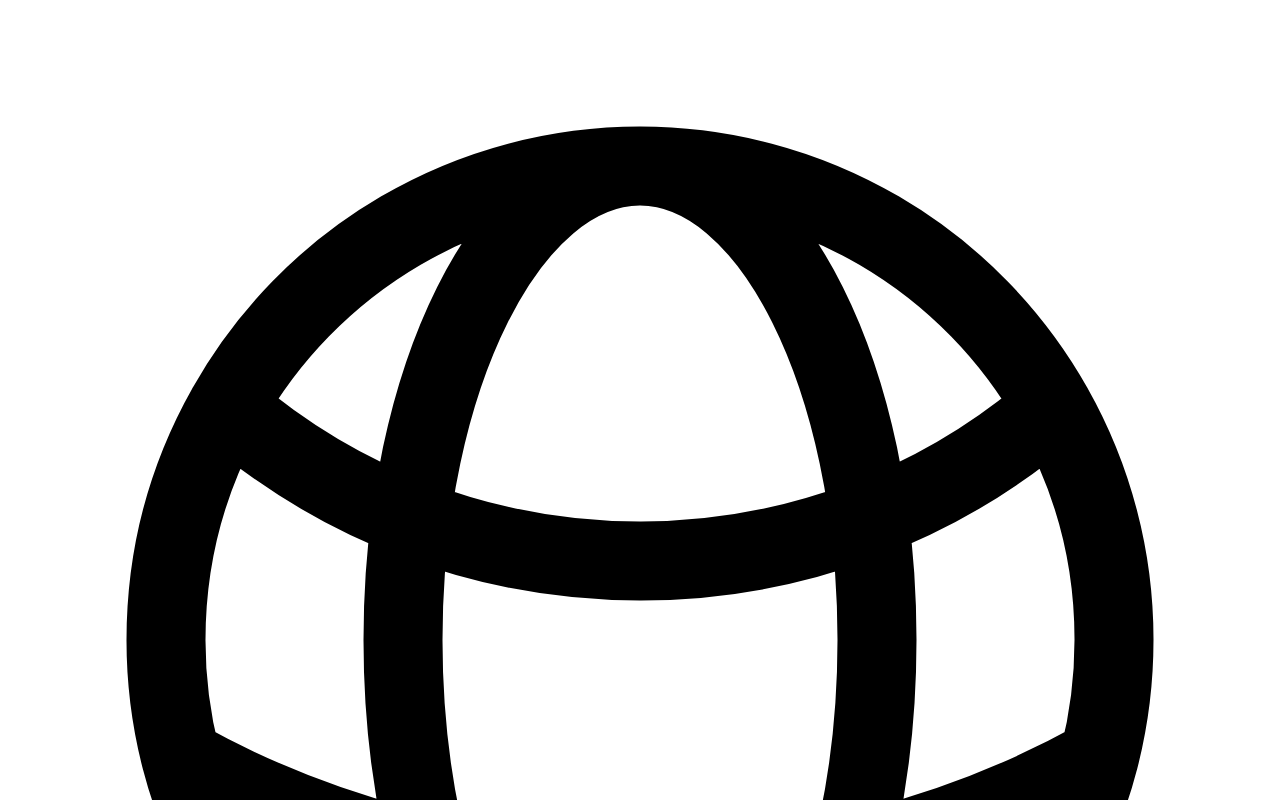
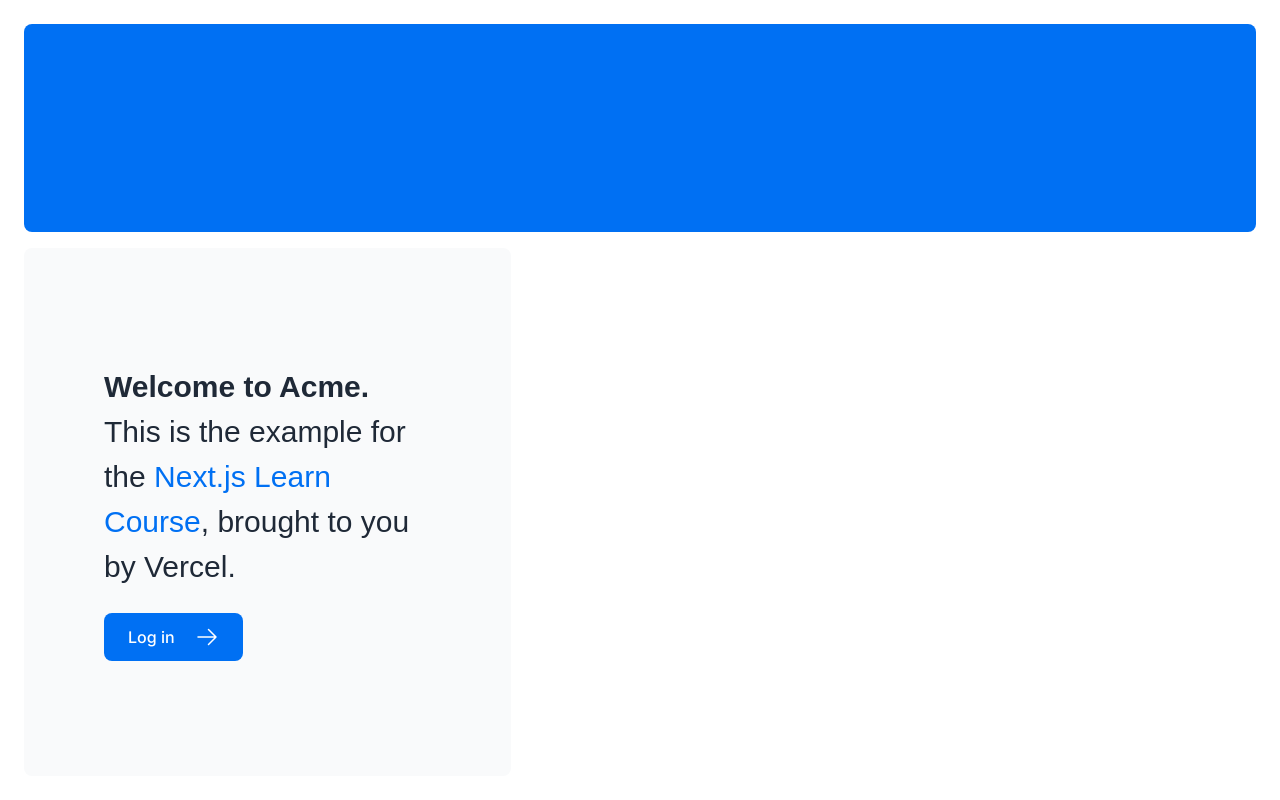
Before and after one commit to Jonathanko52/next-test, a Next.js app: page / in a window 1280 px wide. Shown: the top 800 px of the page. Built offline with nearby package versions, Linux system fonts and the light colour scheme; a web font is replaced by a local one.

Commit message:
Resovled. Fix was the gloabl css file

```diff
--- a/app/layout.tsx
+++ b/app/layout.tsx
@@ -1,4 +1,4 @@
-// import "@/app/ui/global.css";
+import "@/app/ui/global.css";
 import { inter } from "@/app/ui/fonts";
 
 export default function RootLayout({
--- a/app/page.tsx
+++ b/app/page.tsx
@@ -9,7 +9,7 @@ export default function Page() {
   return (
     <main className="flex min-h-screen flex-col p-6">
       <div className="flex h-20 shrink-0 items-end rounded-lg bg-blue-500 p-4 md:h-52">
-        <AcmeLogo />
+        {/* <AcmeLogo /> */}
       </div>
       <div className="mt-4 flex grow flex-col gap-4 md:flex-row">
         <div className="flex flex-col justify-center gap-6 rounded-lg bg-gray-50 px-6 py-10 md:w-2/5 md:px-20">
@@ -29,13 +29,13 @@ export default function Page() {
         </div>
         <div className="flex items-center justify-center p-6 md:w-3/5 md:px-28 md:py-12">
           {/* Add Hero Images Here */}
-          <Image
+          {/* <Image
             src="/hero-desktop.png"
             width={1000}
             height={760}
             className="hidden md:block"
             alt="Screenshots of the dashboard project showing desktop version"
-          />
+          /> */}
         </div>
       </div>
     </main>
```
